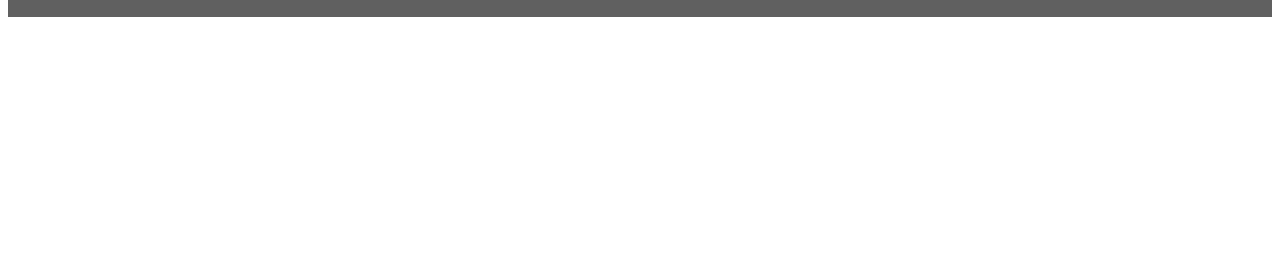
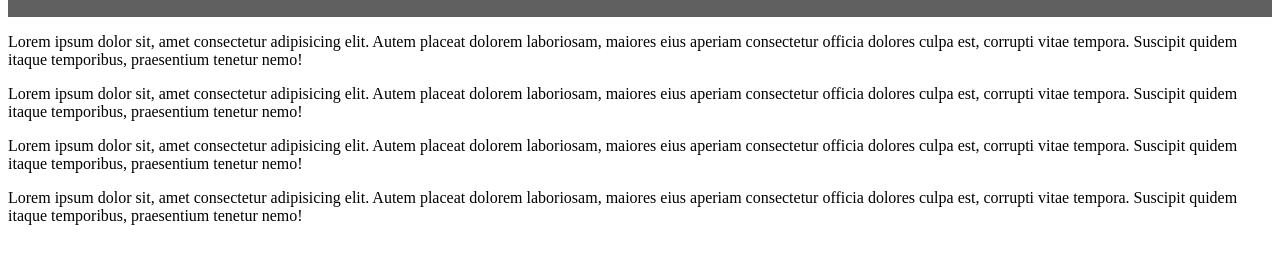
Before and after one commit to SajjadAhmad14/Smashing-Magazine, a plain HTML site: page index.html in a window 1280 px wide. Shown: the part 76-340 px from the top of the page. Drawn offline with Linux system fonts and the light colour scheme.

Commit message:
Added content to top-articles class

```diff
--- a/index.html
+++ b/index.html
@@ -25,16 +25,34 @@
     <main class="container">
         <div class="top-articles">
             <article>
-
+                <p>Lorem ipsum dolor sit, amet consectetur adipisicing elit. Autem placeat dolorem laboriosam, maiores
+                    eius
+                    aperiam consectetur officia dolores culpa est, corrupti vitae tempora. Suscipit quidem itaque
+                    temporibus, praesentium tenetur nemo! </p>
             </article>
             <article>
-
+                <p>
+                    Lorem ipsum dolor sit, amet consectetur adipisicing elit. Autem placeat dolorem laboriosam, maiores
+                    eius
+                    aperiam consectetur officia dolores culpa est, corrupti vitae tempora. Suscipit quidem itaque
+                    temporibus, praesentium tenetur nemo!
+                </p>
             </article>
             <article>
-
+                <p>
+                    Lorem ipsum dolor sit, amet consectetur adipisicing elit. Autem placeat dolorem laboriosam, maiores
+                    eius
+                    aperiam consectetur officia dolores culpa est, corrupti vitae tempora. Suscipit quidem itaque
+                    temporibus, praesentium tenetur nemo!
+                </p>
             </article>
             <article>
-
+                <p>
+                    Lorem ipsum dolor sit, amet consectetur adipisicing elit. Autem placeat dolorem laboriosam, maiores
+                    eius
+                    aperiam consectetur officia dolores culpa est, corrupti vitae tempora. Suscipit quidem itaque
+                    temporibus, praesentium tenetur nemo!
+                </p>
             </article>
         </div>
         <div>
```
